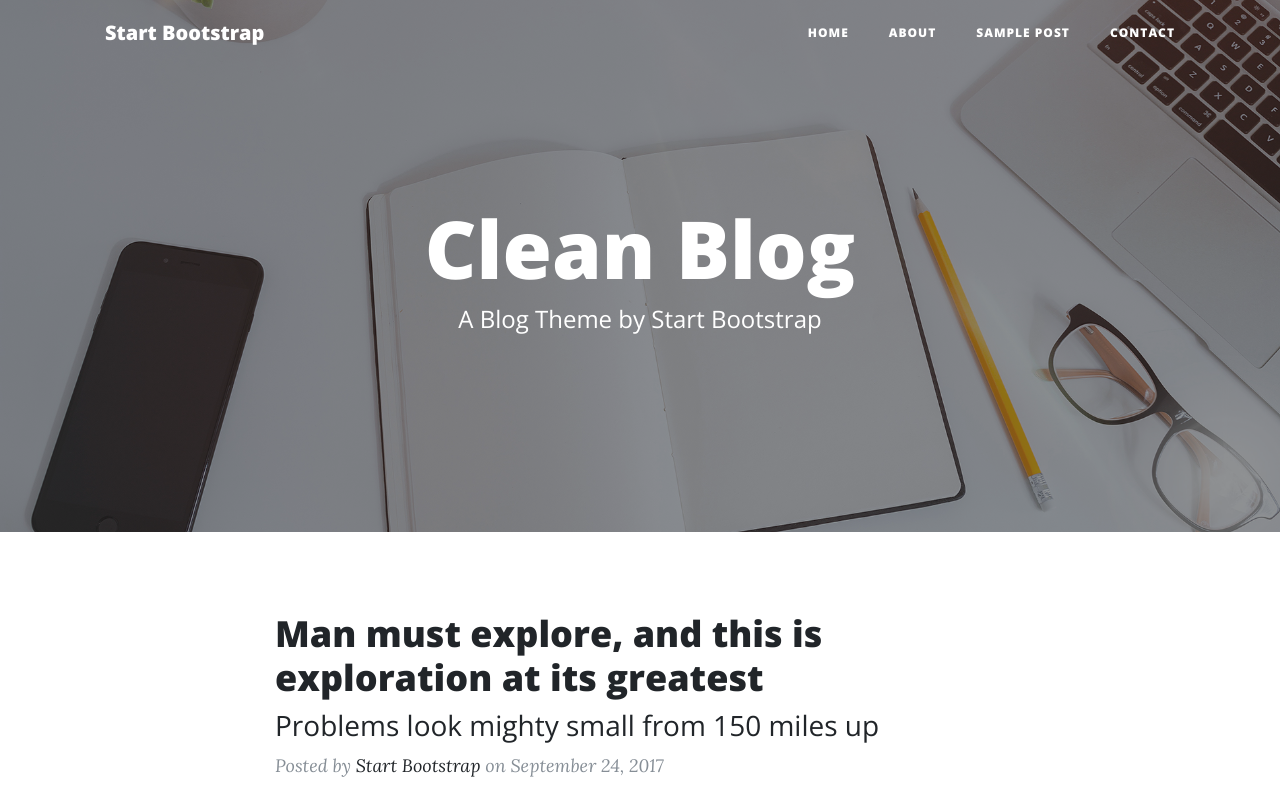
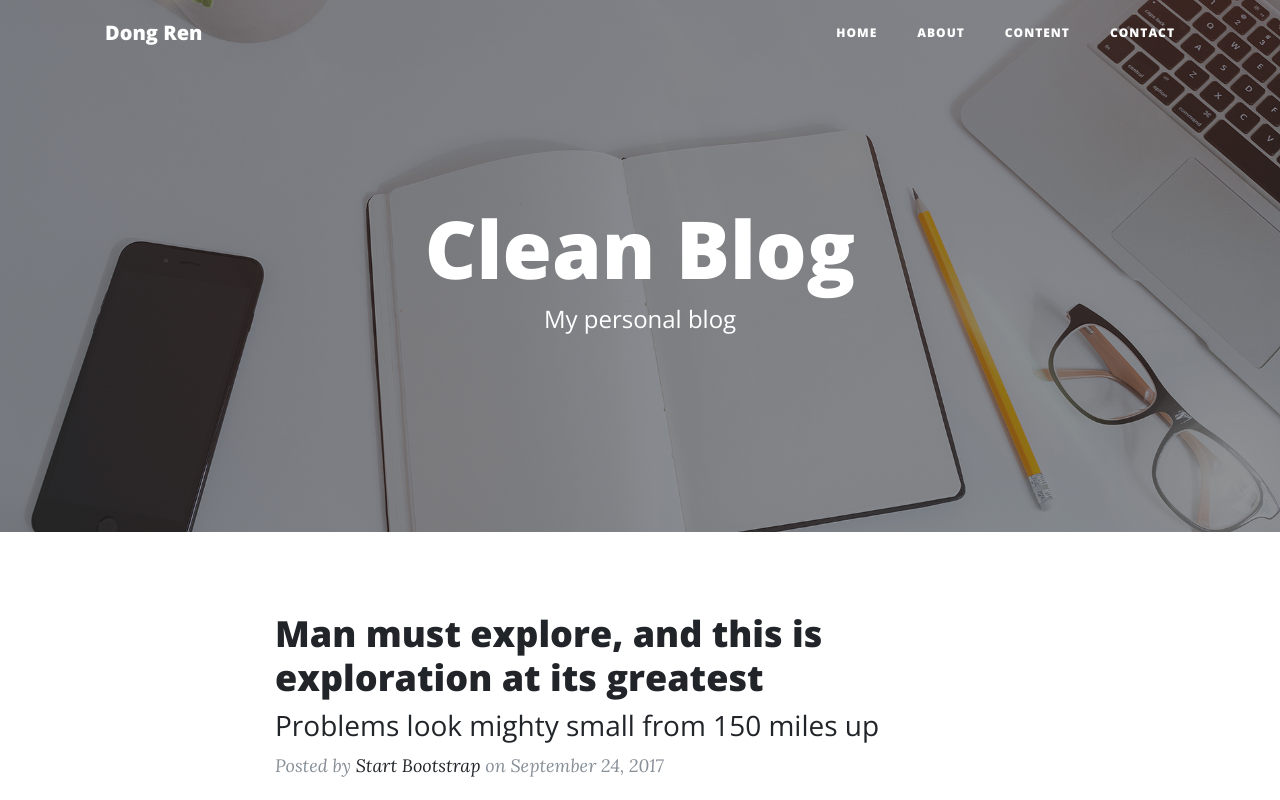
Before and after one commit to Dongese/Dongese.github.io, a website: page index.html in a window 1280 px wide. Shown: the top 800 px of the page. Drawn offline with nearby package versions, Linux system fonts and the light colour scheme.

Commit message:
Update Index

```diff
--- a/index.html
+++ b/index.html
@@ -8,7 +8,7 @@
     <meta name="description" content="">
     <meta name="author" content="">
 
-    <title>Clean Blog - Start Bootstrap Theme</title>
+    <title>一花一世界</title>
 
     <!-- Bootstrap core CSS -->
     <link href="vendor/bootstrap/css/bootstrap.min.css" rel="stylesheet">
@@ -28,7 +28,7 @@
     <!-- Navigation -->
     <nav class="navbar navbar-expand-lg navbar-light fixed-top" id="mainNav">
       <div class="container">
-        <a class="navbar-brand" href="index.html">Start Bootstrap</a>
+        <a class="navbar-brand" href="index.html">Dong Ren</a>
         <button class="navbar-toggler navbar-toggler-right" type="button" data-toggle="collapse" data-target="#navbarResponsive" aria-controls="navbarResponsive" aria-expanded="false" aria-label="Toggle navigation">
           Menu
           <i class="fa fa-bars"></i>
@@ -42,7 +42,7 @@
               <a class="nav-link" href="about.html">About</a>
             </li>
             <li class="nav-item">
-              <a class="nav-link" href="post.html">Sample Post</a>
+              <a class="nav-link" href="post.html">Content</a>
             </li>
             <li class="nav-item">
               <a class="nav-link" href="contact.html">Contact</a>
@@ -60,7 +60,7 @@
           <div class="col-lg-8 col-md-10 mx-auto">
             <div class="site-heading">
               <h1>Clean Blog</h1>
-              <span class="subheading">A Blog Theme by Start Bootstrap</span>
+              <span class="subheading">My personal blog</span>
             </div>
           </div>
         </div>
```
